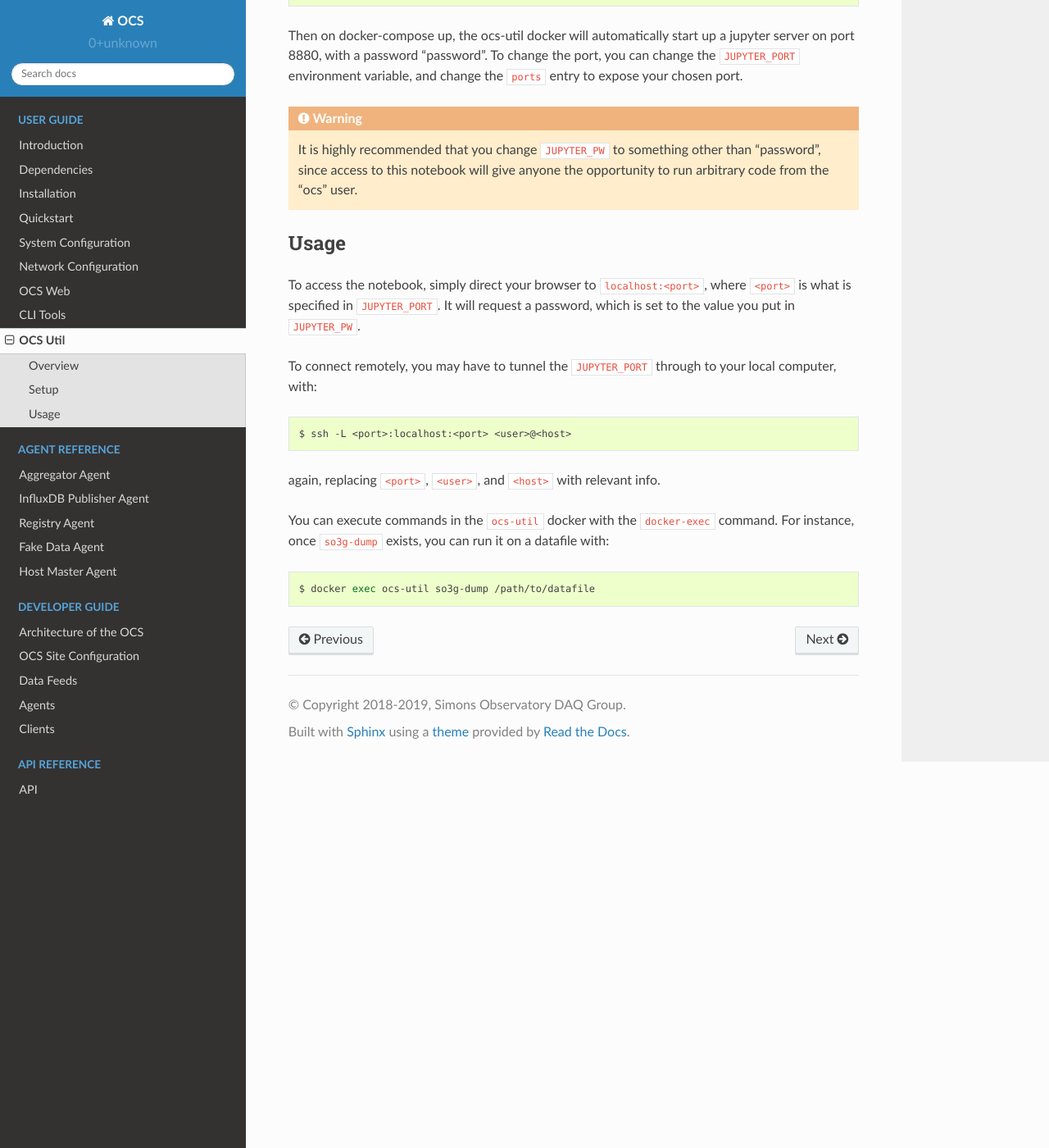
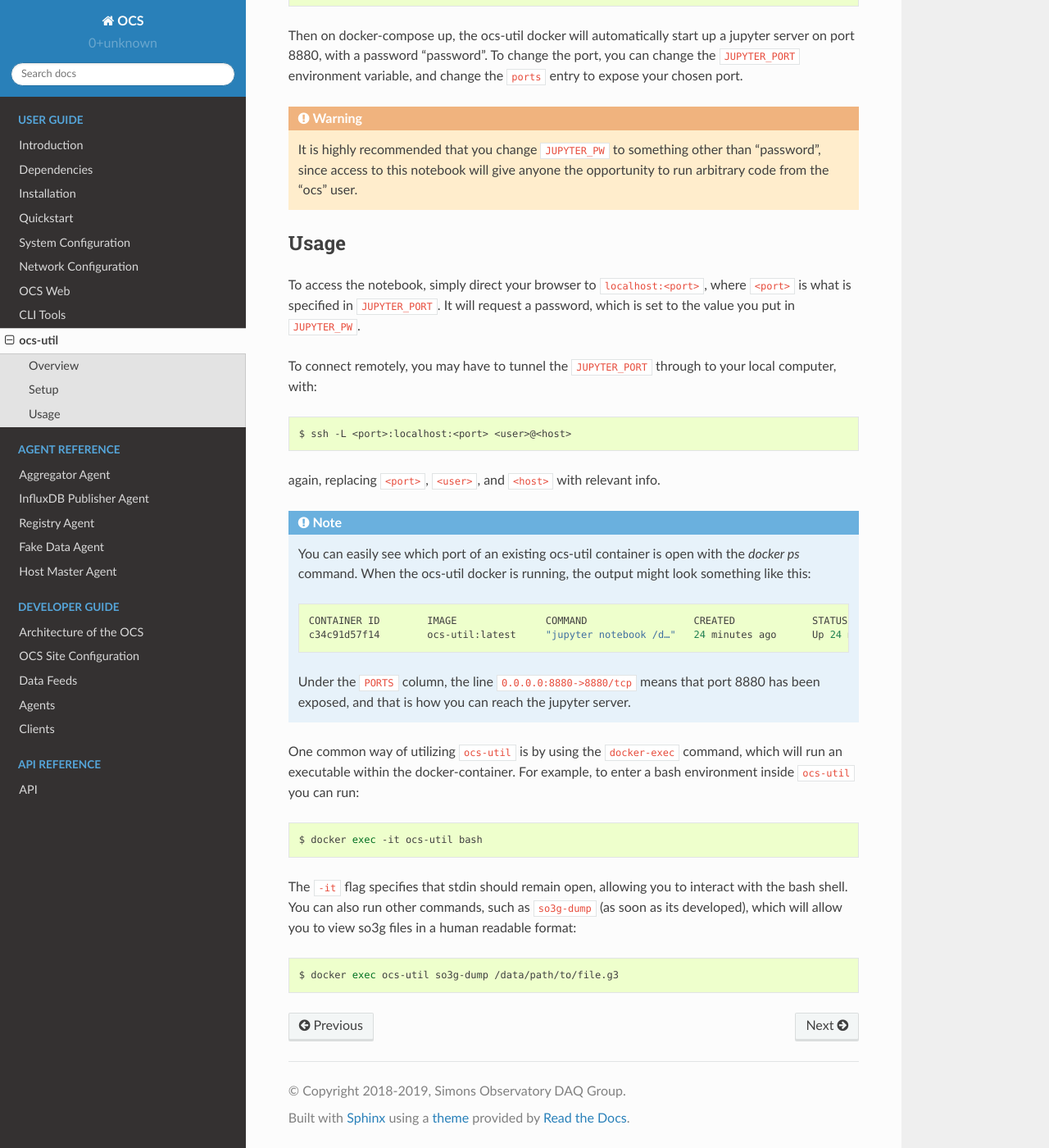
Before and after one commit to simonsobs/ocs, a Sphinx documentation site: the page built from docs/user/ocs_util.rst, in a window 1280 px wide and 1400 px high, scrolled down 669 px. Shown: the whole window at 82% size. Built offline with Sphinx 7.4.7 and the Read the Docs theme 2.0.0, drawn with Linux system fonts in a browser that asks for light colours; some of the changed text lies outside the part shown.

Commit message:
Added info to the ocs-util docs
In particular, how to enter a bash shell in the ocs-util docker.

```diff
--- a/docs/user/ocs_util.rst
+++ b/docs/user/ocs_util.rst
@@ -3,7 +3,7 @@
 .. _ocs_util:
 
 ==========
-OCS Util
+ocs-util
 ==========
 
 Overview
@@ -57,8 +57,28 @@ local computer, with::
 
 again, replacing ``<port>``, ``<user>``, and ``<host>`` with relevant info.
 
+.. note::
 
-You can execute commands in the ``ocs-util`` docker with the ``docker-exec`` command.
-For instance, once ``so3g-dump`` exists, you can run it on a datafile with::
+  You can easily see which port of an existing ocs-util container is open with
+  the `docker ps` command. When the ocs-util docker is running, the output might
+  look something like this::
 
-    $ docker exec ocs-util so3g-dump /path/to/datafile
+    CONTAINER ID        IMAGE               COMMAND                  CREATED             STATUS              PORTS                        NAMES
+    c34c91d57f14        ocs-util:latest     "jupyter notebook /d…"   24 minutes ago      Up 24 minutes       0.0.0.0:8880->8880/tcp       ocs-util
+
+  Under the ``PORTS`` column, the line ``0.0.0.0:8880->8880/tcp`` means that port
+  8880 has been exposed, and that is how you can reach the jupyter server.
+
+
+One common way of utilizing ``ocs-util`` is by using the ``docker-exec`` command,
+which will run an executable within the docker-container. For example, to enter
+a bash environment inside ``ocs-util`` you can run::
+
+  $ docker exec -it ocs-util bash
+
+The ``-it`` flag specifies that stdin should remain open, allowing you to interact
+with the bash shell. You can also run other commands, such as ``so3g-dump``
+(as soon as its developed), which will allow you to view so3g files in a human
+readable format::
+
+  $ docker exec ocs-util so3g-dump /data/path/to/file.g3
```
